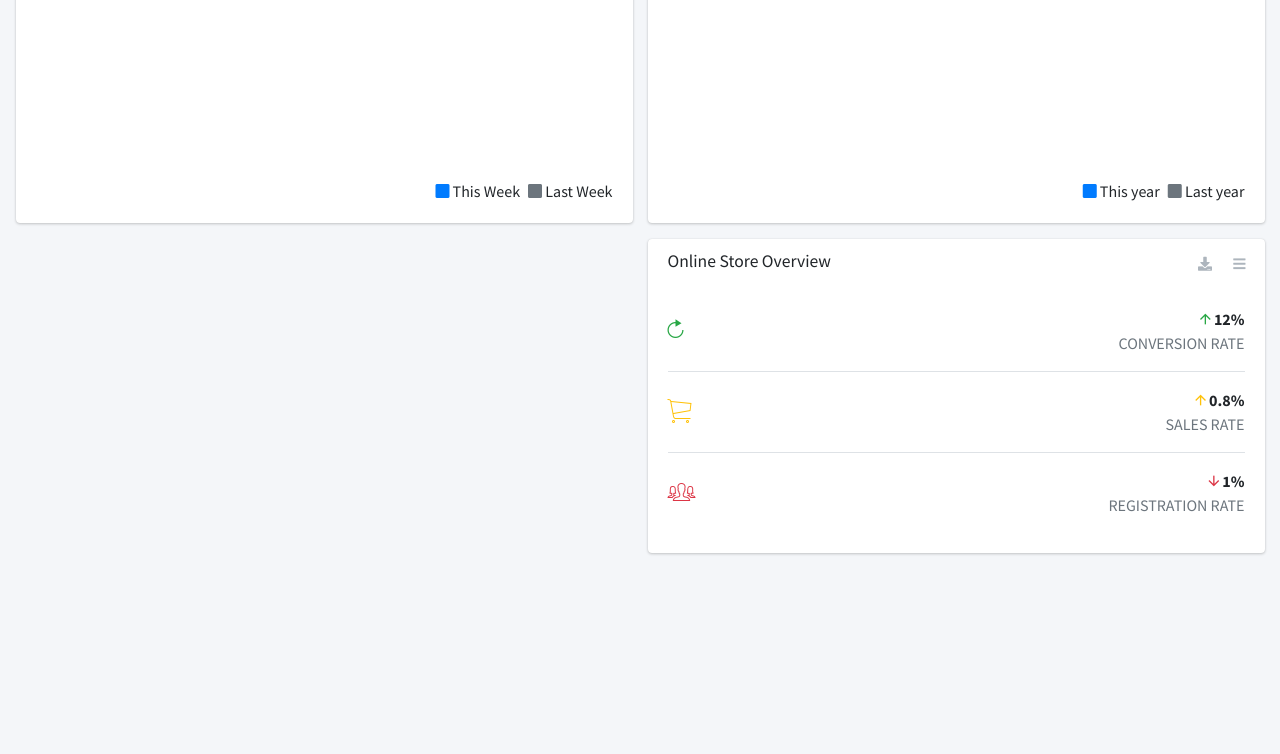
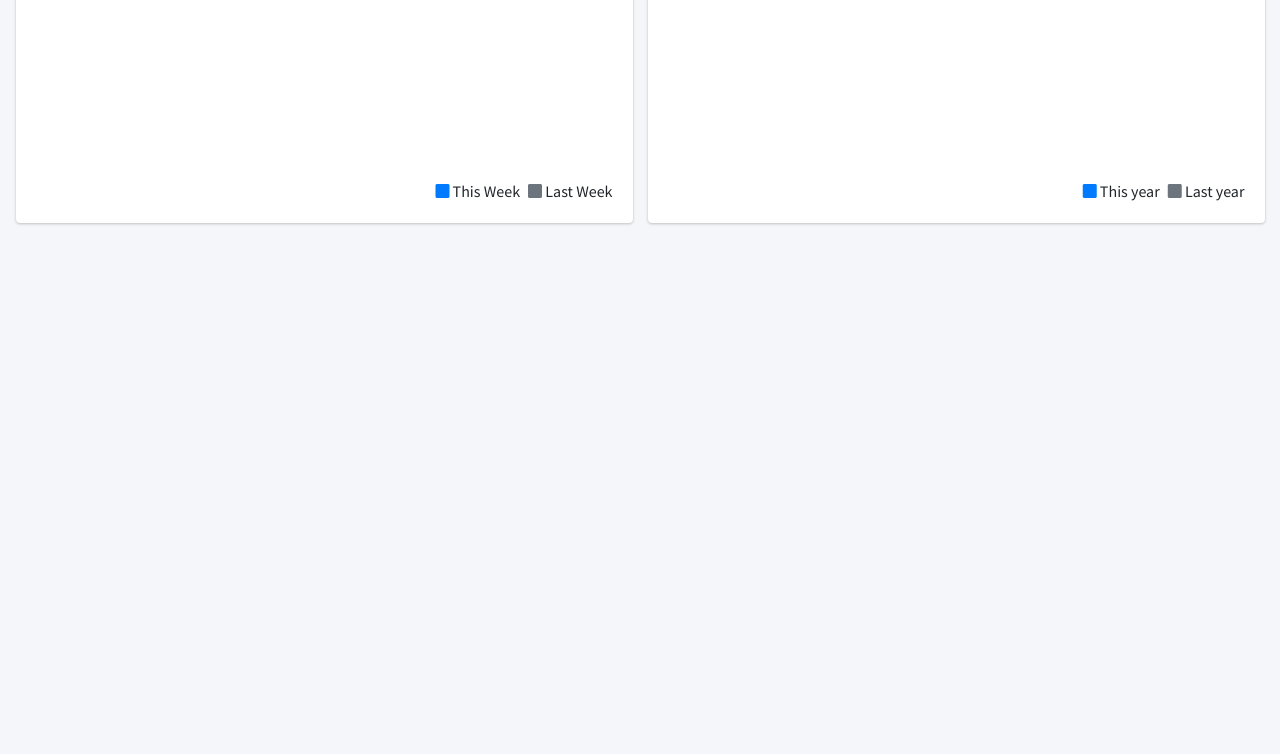
Before and after one commit to NaMLiM/Siperpus, a PHP site: page / in a window 1280 px wide. Shown: the part 319-1073 px from the top of the page. Run offline with PHP 8.4, Linux system fonts and the light colour scheme; a map, chart or similar area stays blank; some libraries are stand-ins or nearby versions.

Commit message:
UI improvements

```diff
--- a/index.php
+++ b/index.php
@@ -875,59 +875,6 @@
                 </div>
               </div>
             </div>
-            <!-- /.card -->
-
-            <div class="card">
-              <div class="card-header border-0">
-                <h3 class="card-title">Online Store Overview</h3>
-                <div class="card-tools">
-                  <a href="#" class="btn btn-sm btn-tool">
-                    <i class="fas fa-download"></i>
-                  </a>
-                  <a href="#" class="btn btn-sm btn-tool">
-                    <i class="fas fa-bars"></i>
-                  </a>
-                </div>
-              </div>
-              <div class="card-body">
-                <div class="d-flex justify-content-between align-items-center border-bottom mb-3">
-                  <p class="text-success text-xl">
-                    <i class="ion ion-ios-refresh-empty"></i>
-                  </p>
-                  <p class="d-flex flex-column text-right">
-                    <span class="font-weight-bold">
-                      <i class="ion ion-android-arrow-up text-success"></i> 12%
-                    </span>
-                    <span class="text-muted">CONVERSION RATE</span>
-                  </p>
-                </div>
-                <!-- /.d-flex -->
-                <div class="d-flex justify-content-between align-items-center border-bottom mb-3">
-                  <p class="text-warning text-xl">
-                    <i class="ion ion-ios-cart-outline"></i>
-                  </p>
-                  <p class="d-flex flex-column text-right">
-                    <span class="font-weight-bold">
-                      <i class="ion ion-android-arrow-up text-warning"></i> 0.8%
-                    </span>
-                    <span class="text-muted">SALES RATE</span>
-                  </p>
-                </div>
-                <!-- /.d-flex -->
-                <div class="d-flex justify-content-between align-items-center mb-0">
-                  <p class="text-danger text-xl">
-                    <i class="ion ion-ios-people-outline"></i>
-                  </p>
-                  <p class="d-flex flex-column text-right">
-                    <span class="font-weight-bold">
-                      <i class="ion ion-android-arrow-down text-danger"></i> 1%
-                    </span>
-                    <span class="text-muted">REGISTRATION RATE</span>
-                  </p>
-                </div>
-                <!-- /.d-flex -->
-              </div>
-            </div>
           </div>
           <!-- /.col-md-6 -->
         </div>
```
